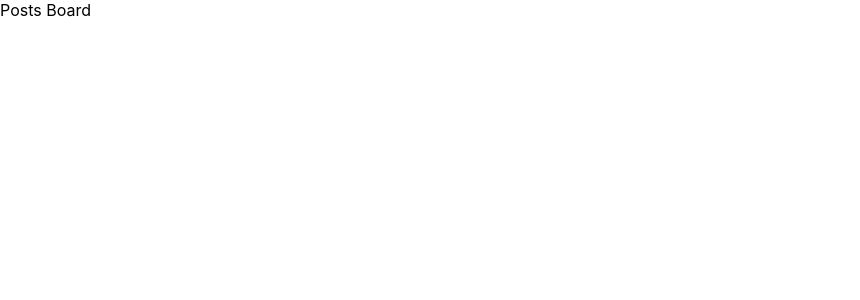
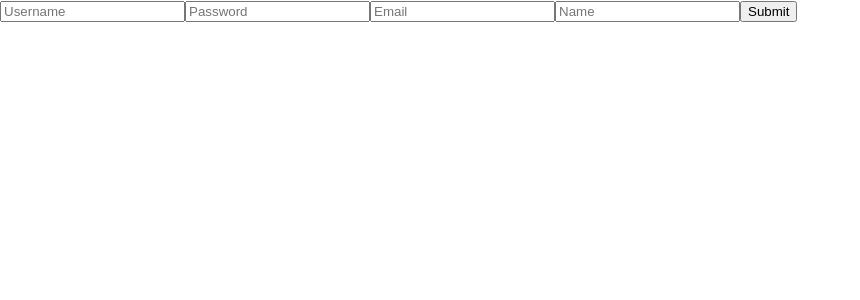
Before and after one commit to griffithcaleb/Band.Board.Frontend, a React (Create React App) app in the folder project_4_frontend/: page / in a window 1280 px wide. Shown: the top 300 px of the page, without its empty margins (0-860 px from the left). Built offline with nearby package versions, Linux system fonts and the light colour scheme.

Commit message:
can now authenticate user

```diff
--- a/project_4_frontend/src/App.js
+++ b/project_4_frontend/src/App.js
@@ -1,6 +1,7 @@
 import React, { Component } from 'react';
 import Auth from './modules/Auth'
 import Nav from './components/Nav'
+import SignUp from './components/SignUp'
 
 class App extends Component {
   constructor(props){
@@ -10,11 +11,37 @@ class App extends Component {
     }
   }
 
+  signUp = (e,data) => {
+    e.preventDefault()
+    fetch('http://localhost:3000/users',{
+      method:'POST',
+      body: JSON.stringify({user: data}),
+      headers:{
+        'Accept': 'application/json, text/plain, */*',
+        'Content-Type': 'application/json'
+      }
+    })
+    .then((res) => {
+      res.json()
+      .then((data) => {
+        Auth.authenticateToken(data.token)
+        this.setState({
+          auth: Auth.isUserAuthenticated()
+        })
+      },(err) => {
+        console.log(err);
+      })
+    })
+  }
+
   render() {
     return (
       <div>
-      <Nav />
-
+      {this.state.auth? <Nav />:
+        <div>
+          <SignUp signUp={this.signUp}/>
+        </div>
+       }
       </div>
 
     );
--- a/project_4_frontend/src/components/SignUp.js
+++ b/project_4_frontend/src/components/SignUp.js
@@ -0,0 +1,38 @@
+import React, {Component} from 'react';
+
+class SignUp extends Component{
+  constructor(props){
+    super(props)
+    this.state = {
+      username: "",
+      password:"",
+      email:"",
+      name:''
+    }
+    this.handleChange = this.handleChange.bind(this)
+  }
+  handleChange(e){
+    this.setState({[e.target.name]: e.target.value})
+  }
+
+  render(){
+    return(
+      <>
+      <form onSubmit={(e)=>this.props.signUp(e,this.state)}>
+        <input type="text" name="username" onChange={this.handleChange}
+         value={this.state.username} placeholder="Username"/>
+        <input type="password" name="password" onChange={this.handleChange}
+         value={this.state.password} placeholder="Password"/>
+        <input type="email" name="email" onChange={this.handleChange}
+         value={this.state.email} placeholder="Email"/>
+        <input type="text" name="name" onChange={this.handleChange}
+         value={this.state.name} placeholder="Name"/>
+         <input type="submit"/>
+      </form>
+      </>
+    )
+  }
+}
+
+
+export default SignUp
```
